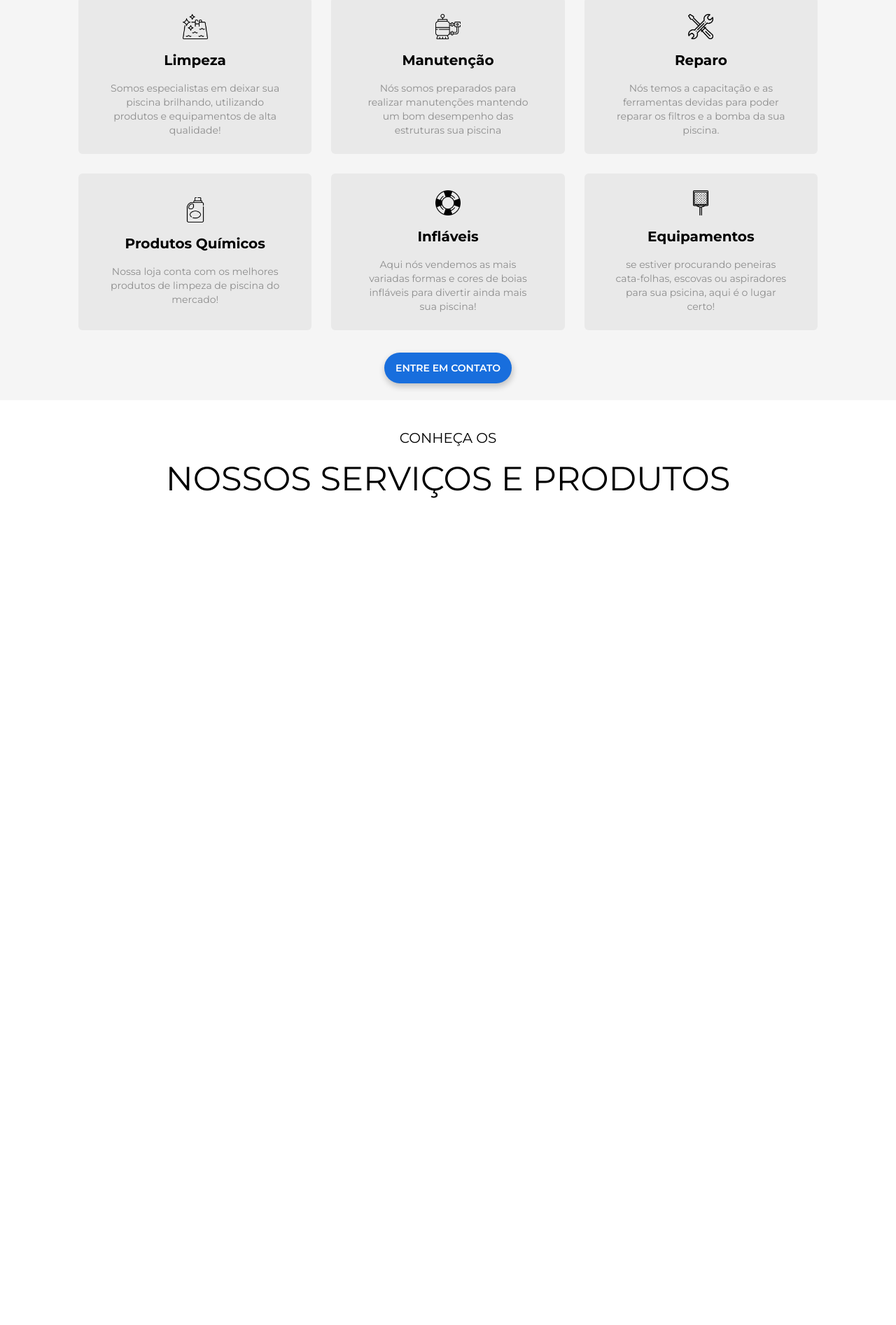
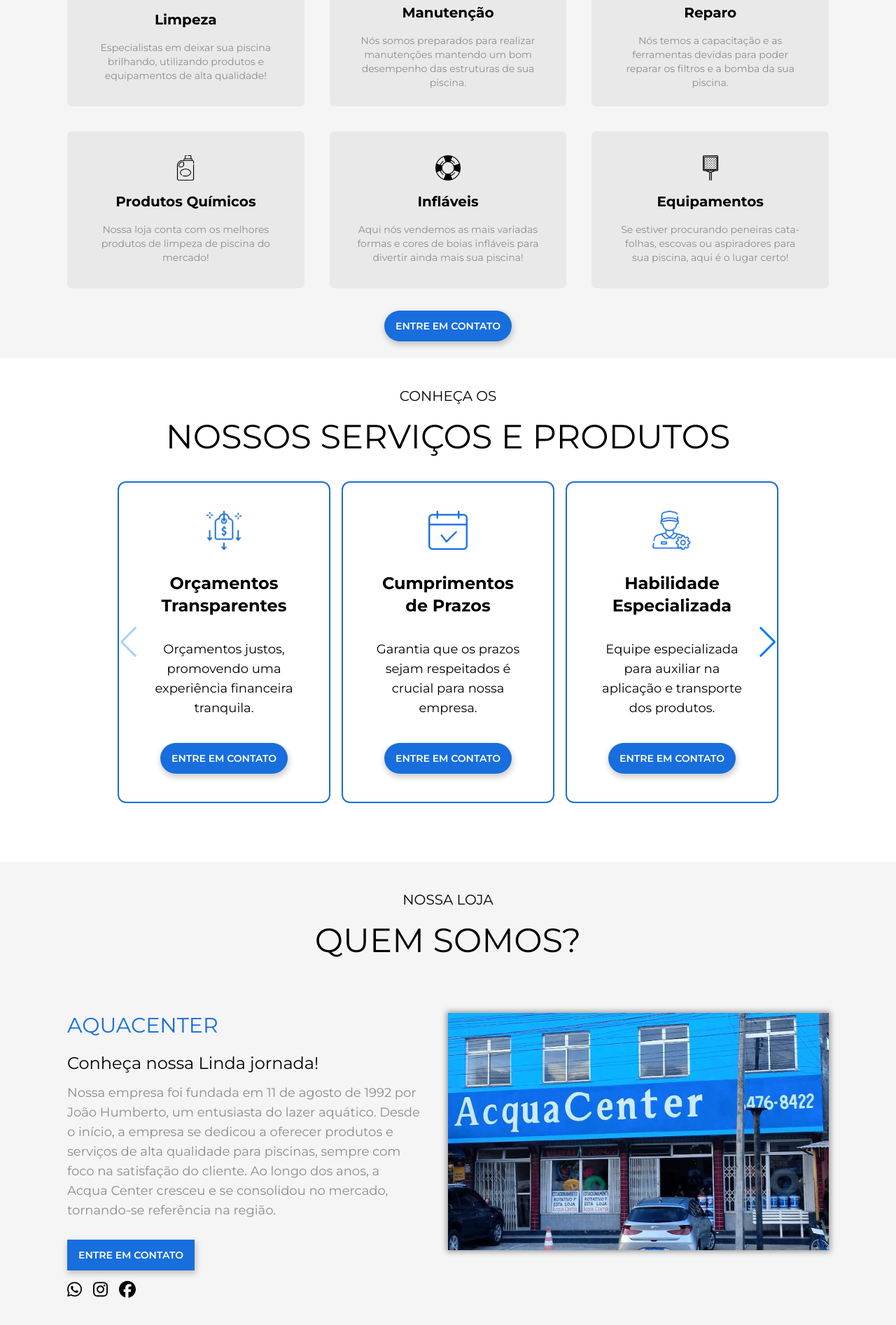
Before and after one commit to JoaoVlopess/acquacenter, a Next.js app: page / in a window 1280 px wide. Shown: the part 864-2758 px from the top of the page at 70% size. Before the commit the page ends 2156 px from the top, so only its background shows below. Built offline with nearby package versions, Linux system fonts and the light colour scheme.

Commit message:
section nos desing

```diff
--- a/package.json
+++ b/package.json
@@ -9,6 +9,8 @@
     "lint": "next lint"
   },
   "dependencies": {
+    "@fortawesome/fontawesome-svg-core": "^6.7.2",
+    "@fortawesome/free-brands-svg-icons": "^6.7.2",
     "@fortawesome/free-solid-svg-icons": "^6.7.2",
     "@fortawesome/react-fontawesome": "^0.2.2",
     "next": "15.1.6",
--- a/src/app/components/Beneficios.tsx
+++ b/src/app/components/Beneficios.tsx
@@ -1,4 +1,39 @@
+import { Swiper, SwiperSlide } from 'swiper/react'
+
 const Beneficios = () => {
+  const data = [
+    {
+      img: "/img/etiqueta-de-preco.png",
+      title: "Orçamentos Transparentes",
+      text: "Orçamentos justos, promovendo uma experiência financeira tranquila.",
+    },
+    {
+      img: "/img/verifica.png",
+      title: "Cumprimentos de Prazos",
+      text: "Garantia que os prazos sejam respeitados é crucial para nossa empresa.",
+    },
+    {
+      img: "/img/suporte-tecnico.png",
+      title: " Habilidade Especializada",
+      text: "Equipe especializada para auxiliar na aplicação e transporte dos produtos.",
+    },
+    {
+      img: "/img/instrucoes.png",
+      title: "Cumprimento de Regulações",
+      text: "Lidar e garantir as regulamentações é algo que nós prezamos sempre.",
+    },
+    {
+      img: "/img/resistencia (1).png",
+      title: "Produtos muito duráveis",
+      text: "Todos os nossos produtos têm uma duração excepcional e com garantia.",
+    },
+    {
+      img: "/img/garantido.png",
+      title: "Garantia de Contentamento",
+      text: "A satisfação do cliente é nosso foco, garantir isso é sempre nossa preferência!",
+    }
+  ]
+
   return(
     <section className="min-h-[90vh] bg-white flex flex-col">
     <p className="text-lg md:text-xl text-black pt-10 uppercase"
@@ -7,6 +42,47 @@
     <h1 className="text-3xl md:text-5xl text-black font-montserrat  mt-5 uppercase"
     >NOSSOS SERVIÇOS E PRODUTOS
     </h1>
+
+    <div className="h-full w-full px-11 sm:px-28 md:px-40 py-10">
+  <Swiper
+    slidesPerView={1}
+    breakpoints={{
+      640: { slidesPerView: 1 }, // Telas pequenas (até 640px)
+      800: { slidesPerView: 2 }, // Tablets (768px ou mais)
+      1175: { slidesPerView: 3 }, // Desktops médios (1024px ou mais)
+      1280: { slidesPerView: 3 }, // Telas grandes (1280px ou mais)
+    }}
+    navigation
+    >
+    <div className="h-full">
+    {data.map((item, index) => (
+        <SwiperSlide key={index} className="">
+          <div
+            className="flex flex-col items-center border-2 rounded-xl border-BlueCenter min-h-[400px] sm:min-h-[370px] px-12 py-8 md:px-10 md:py-10 md:mx-2  md:min-h-[460px] h-full gap-y-4"
+            >
+            <img
+              src={item.img}
+              alt=""
+              className="w-14 h-14 md:w-18 md:h-18"
+              />
+            <h1
+              className="font-bold text-xl md:text-2xl  my-4">
+                {item.title}
+            </h1>
+            <span
+              className="flex-grow flex text-[16px] sm:text-[19px] md:text-lg text-center">
+                {item.text}
+                </span>
+            <button
+              className="text-xs md:text-sm font-semibold bg-BlueCenter text-white px-4 py-3 rounded-3xl shadow-custom transform hover:scale-110 transition-transform duration-800"
+              >ENTRE EM CONTATO
+            </button>
+          </div>
+        </SwiperSlide>
+      ))}
+    </div>
+  </Swiper>
+</div>
     </section>
   );
 }
--- /dev/null
+++ b/src/app/components/Footer.tsx
@@ -0,0 +1,11 @@
+
+const Footer = () => {
+  return(
+    <section className="min-h-[60vh] bg-gradient-to-b from-BlueCenter to-[#0f0e0e] flex">
+        <div className=""></div>
+        <div className=""></div>
+    </section>
+  );
+}
+
+export default Footer;
--- a/src/app/components/Home.tsx
+++ b/src/app/components/Home.tsx
@@ -25,7 +25,9 @@
               <div className="h-full w-full"
                 style={{ backgroundColor: "rgba(0, 0, 0, 0.6)" }}
               >
-                <div className="flex flex-col items-center justify-center h-[78vh] w-screen">
+                <div
+                className="flex flex-col items-center justify-center h-[78vh] w-screen"
+                >
                   <h1
                   className='text-2xl md:text-4xl text-white font-montserrat font-bold uppercase'
                   >Deixaremos sua piscina <br/> com cara nova!
@@ -37,7 +39,7 @@
                   </p>
 
                   <button
-                  className='text-sm font-semibold bg-BlueCenter text-white px-4 py-3 rounded-3xl mt-5 shadow-custom'
+                  className='text-sm font-semibold bg-BlueCenter text-white px-4 py-3 rounded-3xl mt-5 shadow-custom transform hover:scale-110 transition-transform duration-800'
                   >ENTRE EM CONTATO
                   </button>
                 </div>
--- /dev/null
+++ b/src/app/components/Nos.tsx
@@ -0,0 +1,55 @@
+import { FontAwesomeIcon } from "@fortawesome/react-fontawesome";
+import { faWhatsapp, faInstagram, faFacebook, } from "@fortawesome/free-brands-svg-icons";
+
+
+const  Nos = () => {
+  return(
+    <section className="min-h-[90vh] bg-WhiteCenter flex flex-col">
+       <p className="text-lg md:text-xl text-black pt-10 uppercase">NOSSA LOJA</p>
+        <h1 className="text-3xl md:text-5xl text-black font-montserrat mt-5 uppercase">
+          QUEM SOMOS?
+        </h1>
+
+        <div
+        className="w-[85%] block m-auto"py-12>
+          <div
+          className="float-none w-full  text-center md:w-1/2 md:float-left md:text-left">
+            <div
+            className="text-3xl mt-4 md:mt-0 uppercase text-BlueCenter">
+              <h1>Aquacenter</h1>
+            </div>
+            <div className="">
+              <h2
+              className="mt-2 md:mt-5  text-xl md:text-2xl text-black"
+              >
+                Conheça nossa Linda jornada!
+              </h2>
+              <p className=" mt-3 md:text-lg pr-0 md:pr-9 text-TextProd"
+              >
+                Nossa empresa foi fundada em 11 de agosto de 1992 por João Humberto, um entusiasta do lazer aquático. Desde o início, a empresa se dedicou a oferecer produtos e serviços de alta qualidade para piscinas, sempre com foco na satisfação do cliente. Ao longo dos anos, a Acqua Center cresceu e se consolidou no mercado, tornando-se referência na região.
+              </p>
+              <button
+              className="text-xs md:text-sm font-semibold bg-BlueCenter text-white px-4 py-3  shadow-custom transform hover:scale-110 transition-transform duration-800 mt-7"
+              >ENTRE EM CONTATO
+              </button>
+            </div>
+            <div className="py-3">
+              <a className="text-2xl mr-4" href=""><FontAwesomeIcon icon={faWhatsapp} /></a>
+              <a className="text-2xl mr-4" href=""><FontAwesomeIcon icon={faInstagram} /></a>
+              <a className="text-2xl mr-0 md:mr-4" href=""><FontAwesomeIcon icon={faFacebook} /></a>
+            </div>
+          </div>
+          <div
+          className="float-none w-full pb-4 md:float-right md:w-1/2"
+          >
+            <img
+            className="w-full h-auto shadow-2xs shadow-[0px_0px_8px_2px_rgba(0,0,0,0.4)]"
+            src="/img/ACQUAedit.jpg"
+            alt="" />
+          </div>
+        </div>
+    </section>
+  );
+}
+
+export default Nos;
--- a/src/app/components/Produtos.tsx
+++ b/src/app/components/Produtos.tsx
@@ -1,76 +1,63 @@
 const Produtos = () => {
+
+    const servicos = [
+        {
+            img: "/img/agua.png",
+            titulo: "Limpeza",
+            descricao: "Especialistas em deixar sua piscina brilhando, utilizando produtos e equipamentos de alta qualidade!"
+        },
+        {
+            img: "/img/filtro.png",
+            titulo: "Manutenção",
+            descricao: "Nós somos preparados para realizar manutenções mantendo um bom desempenho das estruturas de sua piscina."
+        },
+        {
+            img: "/img/ferramentas.png",
+            titulo: "Reparo",
+            descricao: "Nós temos a capacitação e as ferramentas devidas para poder reparar os filtros e a bomba da sua piscina."
+        },
+        {
+            img: "/img/cloro.png",
+            titulo: "Produtos Químicos",
+            descricao: "Nossa loja conta com os melhores produtos de limpeza de piscina do mercado!"
+        },
+        {
+            img: "/img/big-float.png",
+            titulo: "Infláveis",
+            descricao: "Aqui nós vendemos as mais variadas formas e cores de boias infláveis para divertir ainda mais sua piscina!"
+        },
+        {
+            img: "/img/liquido.png",
+            titulo: "Equipamentos",
+            descricao: "Se estiver procurando peneiras cata-folhas, escovas ou aspiradores para sua piscina, aqui é o lugar certo!"
+        }
+    ];
+
     return (
         <section className="min-h-[90vh] bg-WhiteCenter flex flex-col">
-            <p className="text-lg md:text-xl text-black pt-10 uppercase"
-            >Conheça os
-            </p>
-            <h1 className="text-3xl md:text-5xl text-black font-montserrat  mt-5 uppercase"
-            >NOSSOS SERVIÇOS E PRODUTOS
+            <p className="text-lg md:text-xl text-black pt-10 uppercase">Conheça os</p>
+            <h1 className="text-3xl md:text-5xl text-black font-montserrat mt-5 uppercase">
+                NOSSOS SERVIÇOS E PRODUTOS
             </h1>
 
-            <div
-            className="flex-1 h-full grid grid-cols-1 sm:grid-cols-2 md:grid-cols-3 grid-rows-6 sm:grid-rows-3 md:grid-rows-2 gap-7 py-8 px-10 md:px-28"
-            >
-
-                <div
-                className=" flex justify-center items-center flex-col bg-GrayCenter rounded-md flex-1 p-6 px-11 min-h-36"
-                >
-                    <img src="/img/agua.png" alt="" className="w-9 h-9 " />
-                    <h1 className="font-bold text-xl my-4">Limpeza</h1>
-                    <p className="text-sm text-TextProd">Somos especialistas em deixar sua piscina brilhando, utilizando produtos e equipamentos de alta qualidade!</p>
-                </div>
-
-                <div
-                className=" flex justify-center items-center flex-col bg-GrayCenter rounded-md flex-1 p-6 px-11 min-h-36"
-                >
-                    <img src="/img/filtro.png" alt="" className="w-9 h-9" />
-                    <h1 className="font-bold text-xl my-4">Manutenção</h1>
-                    <p className="text-sm text-TextProd">Nós somos preparados para realizar manutenções mantendo um bom desempenho das estruturas sua piscina</p>
-                </div>
-
-                <div
-                className=" flex justify-center items-center flex-col bg-GrayCenter rounded-md flex-1 p-6 px-11 min-h-36"
-                >
-                    <img src="/img/ferramentas.png" alt="" className="w-9 h-9" />
-                    <h1 className="font-bold text-xl my-4">Reparo</h1>
-                    <p className="text-sm text-TextProd">Nós temos a capacitação e as ferramentas devidas para poder reparar os filtros e a bomba da sua piscina.</p>
-                </div>
-
-                <div
-                className=" flex justify-center items-center flex-col bg-GrayCenter rounded-md flex-1 p-6 px-11 min-h-36"
-                >
-                    <img src="/img/cloro.png" alt="" className="w-9 h-9" />
-                    <h1 className="font-bold text-xl my-4">Produtos Químicos
-                    </h1>
-                    <p className="text-sm text-TextProd">Nossa loja conta com os melhores produtos de limpeza de piscina do mercado!</p>
-                </div>
-
-                <div
-                className=" flex justify-center items-center flex-col bg-GrayCenter rounded-md flex-1 p-6 px-11 min-h-36"
-                >
-                    <img src="/img/big-float.png" alt="" className="w-9 h-9" />
-                    <h1 className="font-bold text-xl my-4">Infláveis</h1>
-                    <p className="text-sm text-TextProd">Aqui nós vendemos as mais variadas formas e cores de boias infláveis para divertir ainda mais sua piscina!</p>
-                </div>
-
-               <div
-                className=" flex justify-center items-center flex-col bg-GrayCenter rounded-md flex-1 p-6 px-11 min-h-36"
-                >
-                    <img src="/img/liquido.png" alt="" className="w-9 h-9" />
-                    <h1 className="font-bold text-xl my-4">Equipamentos</h1>
-                    <p className="text-sm text-TextProd">se estiver procurando peneiras cata-folhas, escovas ou aspiradores para sua psicina, aqui é o lugar certo!</p>
-                </div>
-
+            <div className="flex-1 h-full grid grid-cols-1 sm:grid-cols-2 md:grid-cols-3 grid-rows-6 sm:grid-rows-3 md:grid-rows-2 gap-9 py-8 px-10 md:px-24">
+                {servicos.map((servico, index) => (
+                    <div
+                        key={index}
+                        className="flex justify-center items-center flex-col bg-GrayCenter rounded-md flex-1 p-6 px-9 min-h-36 transform hover:scale-110 transition-transform duration-800"
+                    >
+                        <img src={servico.img} alt={servico.titulo} className="w-9 h-9" />
+                        <h1 className="font-bold text-xl my-4">{servico.titulo}</h1>
+                        <p className="text-sm text-TextProd">{servico.descricao}</p>
+                    </div>
+                ))}
             </div>
 
-            <button
-                className='text-sm font-semibold bg-BlueCenter text-white rounded-3xl px-4 py-3  max-w-15 self-center justify-self-center mb-6
-                shadow-custom'
-            >ENTRE EM CONTATO
+            <button className="text-sm font-semibold bg-BlueCenter text-white rounded-3xl px-4 py-3 max-w-15 self-center justify-self-center mb-6 shadow-custom transform hover:scale-110 transition-transform duration-800">
+                ENTRE EM CONTATO
             </button>
-
         </section>
     );
-}
+};
 
 export default Produtos;
--- a/src/app/page.tsx
+++ b/src/app/page.tsx
@@ -11,6 +11,8 @@
 import 'swiper/css/scrollbar';
 import Produtos from "./components/Produtos";
 import Beneficios from "./components/Beneficios";
+import Nos from "./components/Nos";
+import Footer from "./components/Footer";
 
 
 const Page = () => {
@@ -20,6 +22,8 @@
       <Home/>
       <Produtos/>
       <Beneficios/>
+      <Nos/>
+      <Footer/>
     </div>
   );
 }
```
Also changed, not shown: src/app/components/Navbar.tsx (+10 -3 lines), 1 other file (tests, documents, lock files or other folders).
